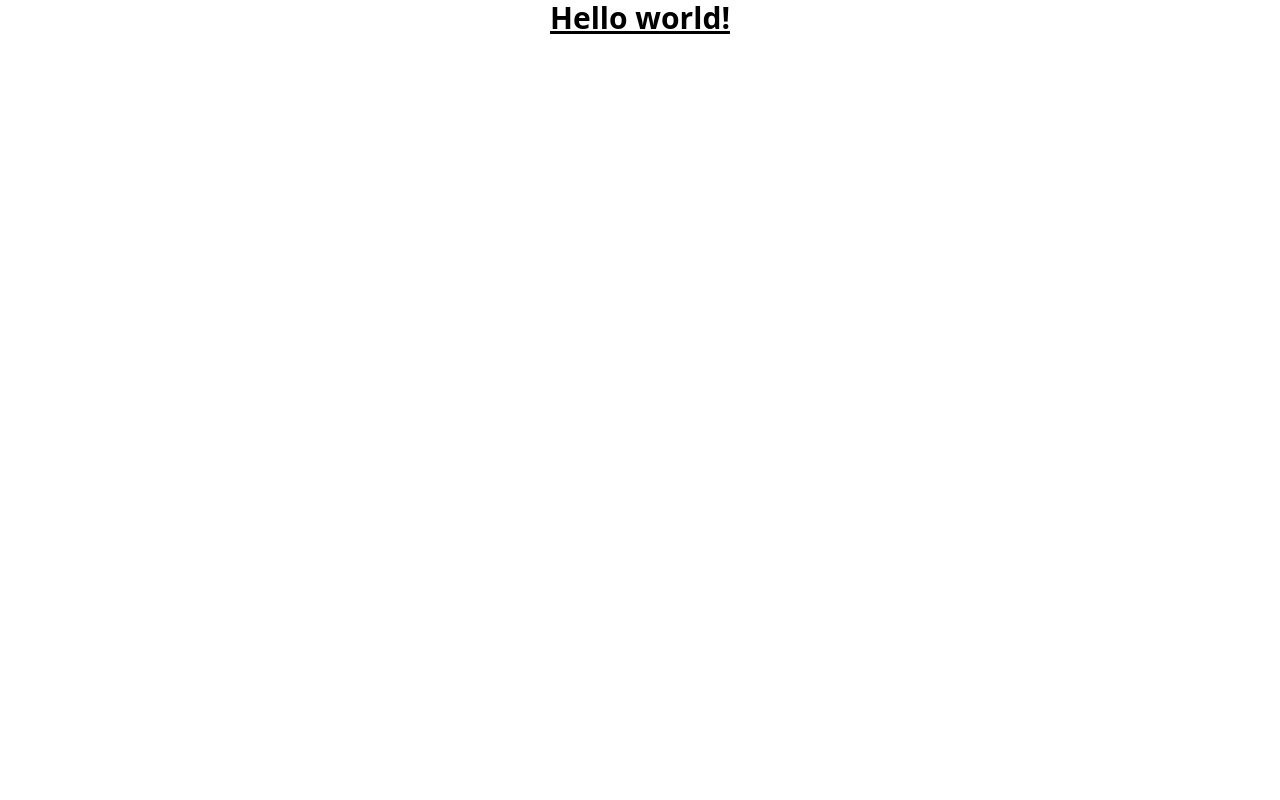
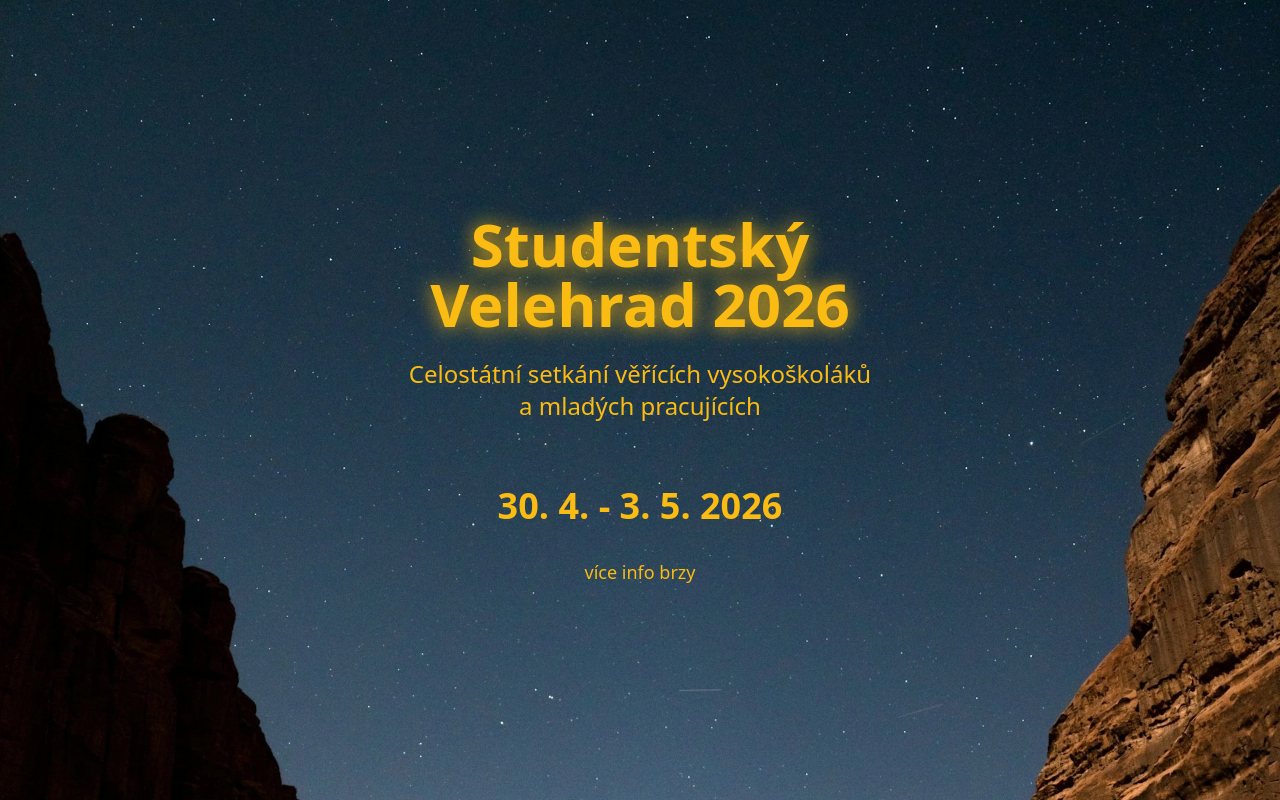
Before and after one commit to petrkucerak/studentsky-velehrad, an Astro site: page / in a window 1280 px wide. Built offline with nearby package versions, Linux system fonts and the light colour scheme; Astro itself is replaced by a stand-in of ours.

Commit message:
Create styled front page

```diff
--- /dev/null
+++ b/src/components/Welcome.astro
@@ -0,0 +1,24 @@
+<div
+  class="bg-[url(/img/cover_crop.webp)] bg-center bg-cover w-screen flex fel-col items-center justify-center"
+>
+  <div
+    class="flex flex-col w-[90vw] max-w-[800px] min-h-[100vh] justify-center items-center"
+  >
+    <h1
+      class="text-4xl md:text-6xl font-bold mb-6 text-center text-[#fabb13] [text-shadow:_0px_0px_20px_rgba(250,187,19,1)]"
+    >
+      Studentský<br />Velehrad 2026
+    </h1>
+    <p
+      class="text-lg md:text-2xl text-center uppercased text-[#fabb13] max-w-[500px]"
+    >
+      Celostátní setkání věřících vysokoškoláků a&nbsp;mladých pracujících
+    </p>
+    <p
+      class="text-2xl md:text-4xl font-bold mt-16 mb-8 text-center text-[#fabb13]"
+    >
+      30. 4. - 3. 5. 2026
+    </p>
+    <p class="text-lg text-[#fabb13]">více info brzy</p>
+  </div>
+</div>
--- a/src/layouts/Layout.astro
+++ b/src/layouts/Layout.astro
@@ -13,9 +13,7 @@ const { title } = Astro.props;
   <body
     class="dark:bg-black dark:text-white flex flex-row justify-center shadow-xl"
   >
-    <div
-      class="min-h-screen flex flex-col justify-between max-w-[800px] bg-white dark:bg-black"
-    >
+    <div class="min-h-screen flex flex-col justify-between">
       <main>
         <slot />
       </main>
--- a/src/pages/index.astro
+++ b/src/pages/index.astro
@@ -1,9 +1,9 @@
 ---
+import Welcome from "../components/Welcome.astro";
 import Layout from "../layouts/Layout.astro";
 import "../styles/global.css";
 ---
 
 <Layout title="Studentský Velehrad">
-  <h1 class="text-3xl font-bold underline">Hello world!</h1>
-  <!-- <Welcome /> -->
+  <Welcome />
 </Layout>
```
Also changed, not shown: public/img/SV24_web_header_1920x1080.webp (added), public/img/cover.webp (added), public/img/cover_crop.webp (added), 1 other file.
